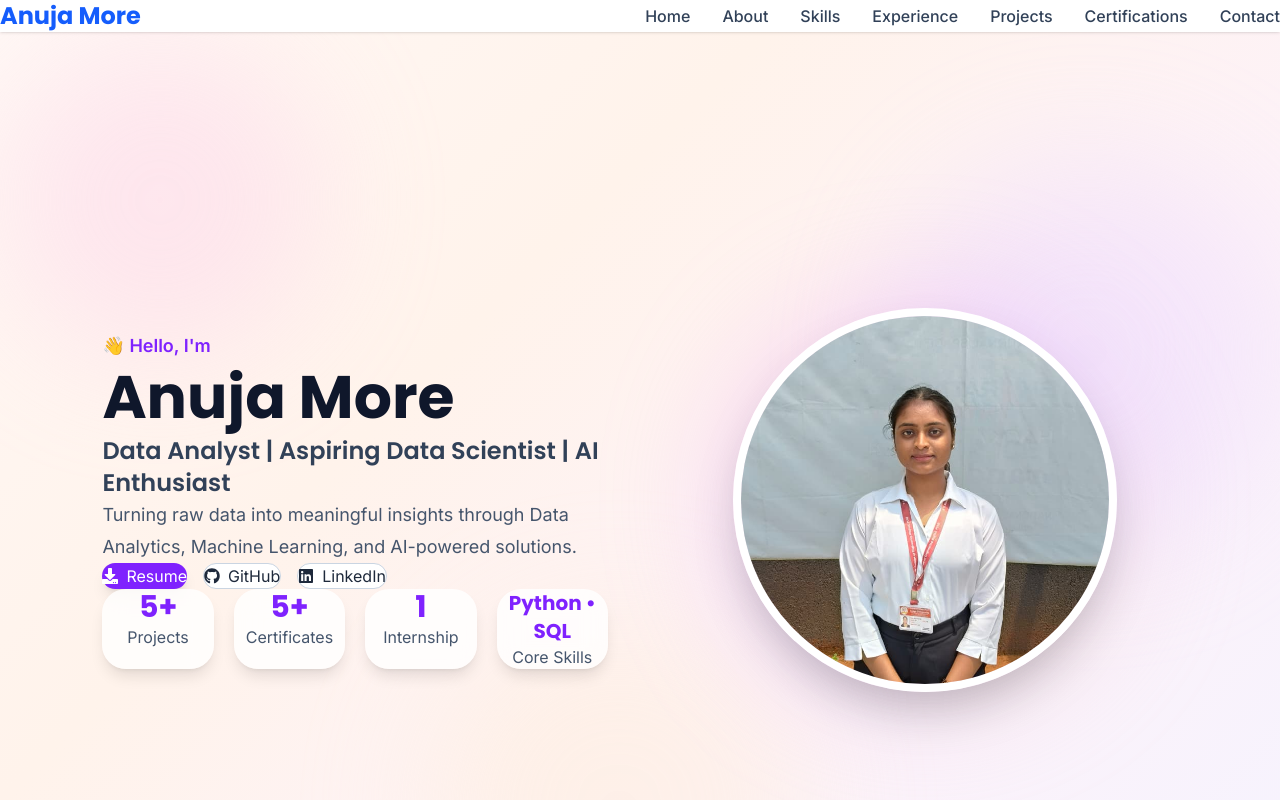
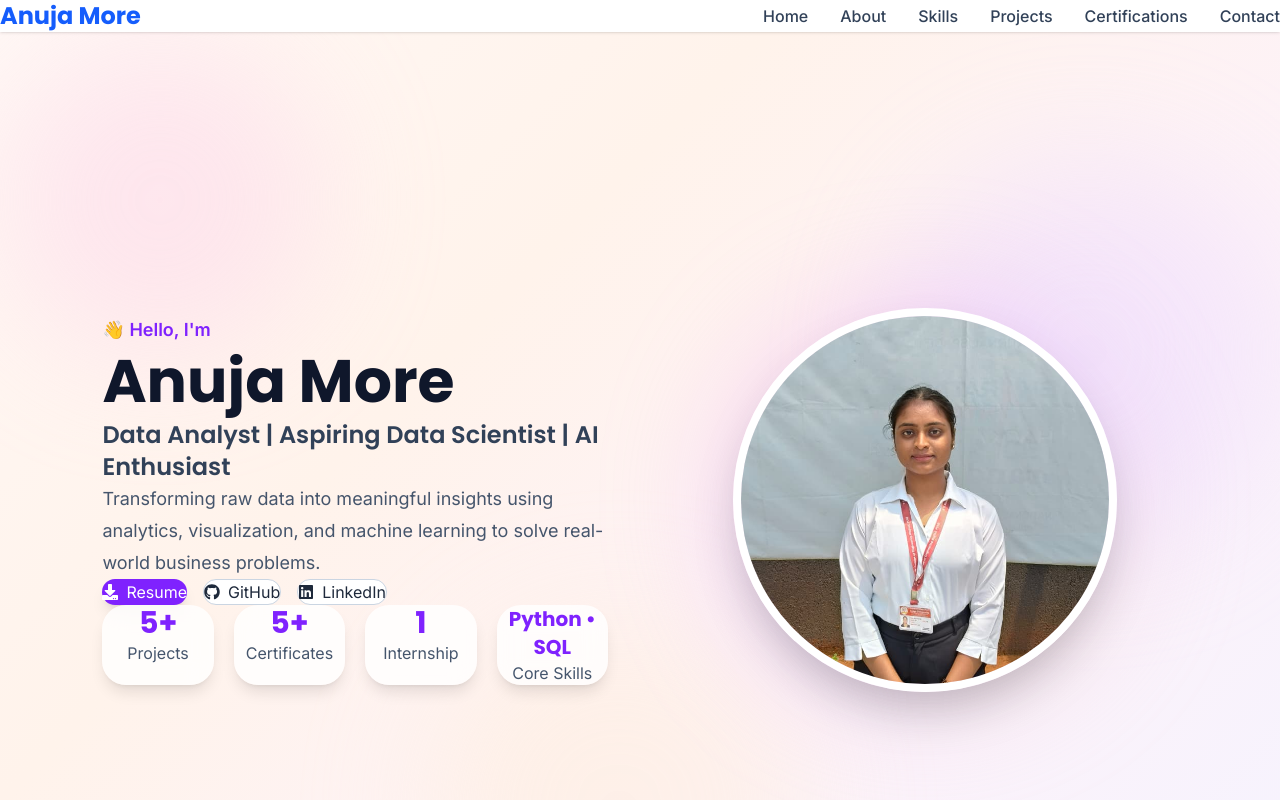
Before and after one commit to anujamore8/anuja-portfolio, a React (Vite) app: page / in a window 1280 px wide. Shown: the top 800 px of the page. Built offline with nearby package versions, Linux system fonts and the light colour scheme.

Commit message:
Complete premium hero section

```diff
--- a/src/Data/portfolioData.js
+++ b/src/Data/portfolioData.js
@@ -1,19 +1,39 @@
 const portfolioData = {
     personal: {
         name: "Anuja More",
+
         role: "Data Analyst | Aspiring Data Scientist | AI Enthusiast",
+
         tagline:
-            "Turning raw data into meaningful insights through Data Analytics, Machine Learning, and AI-powered solutions.",
+            "Transforming raw data into meaningful insights using analytics, visualization, and machine learning to solve real-world business problems.",
+
         github: "https://github.com/anujamore8",
+
         linkedin: "https://www.linkedin.com/in/anuja-more-67169a347/",
+
         resume: "#",
+
+        email: "anujamore288@gmail.com",
+
+        location: "Pune, Maharashtra",
+    },
+
+    education: {
+        degree: "B.E. Information Technology",
+
+        college: "Parvatibai Genba Moze College of Engineering, Wagholi",
+
+        university: "Savitribai Phule Pune University",
+
+        cgpa: "9.40 CGPA",
+
+        graduation: "2026",
     },
 
     navigation: [
         "home",
         "about",
         "skills",
-        "experience",
         "projects",
         "certifications",
         "contact",
```
